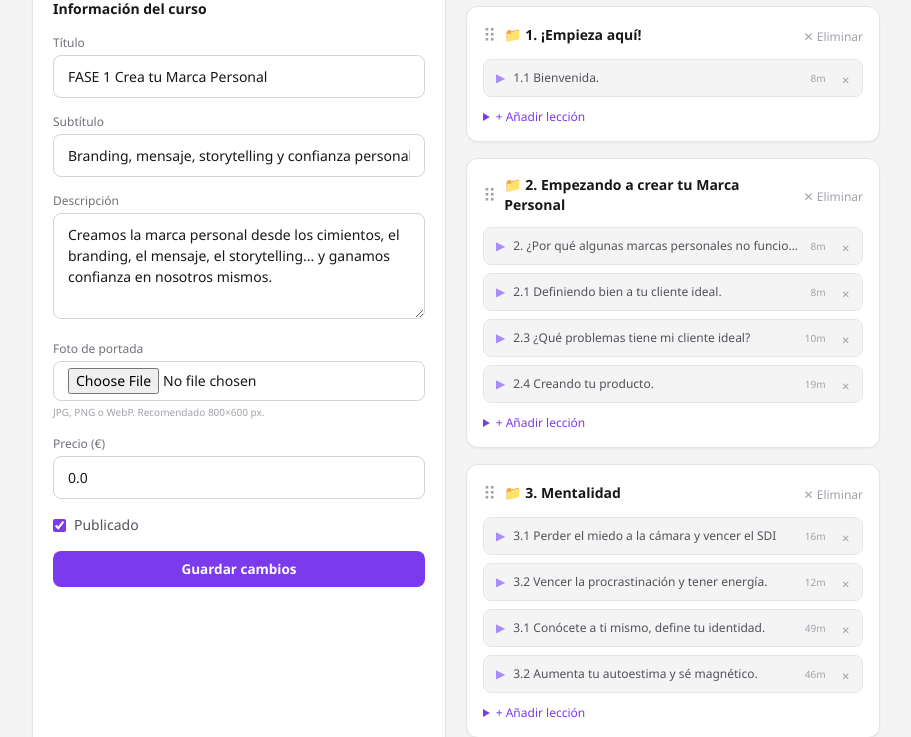
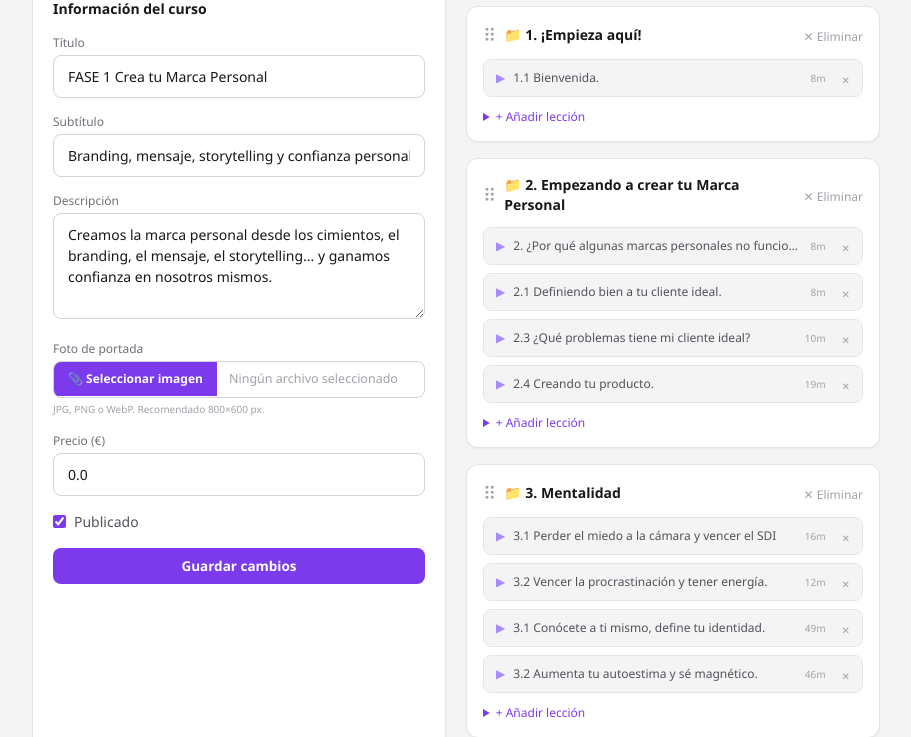
Before and after one commit to activehomees-png/miacademia, a Flask app: page /admin/cursos/1 in a window 1280 px wide. Shown: the part 208-945 px from the top of the page, without its empty margins (184-1095 px from the left). Run offline with Flask 3, Linux system fonts and the light colour scheme; a user stored in the database is signed in; data comes from the database, SQL or seed files in the repository; data that the repository does not hold is empty; some libraries are stand-ins or nearby versions.

Commit message:
Style all file upload inputs with custom violet button
Replaces ugly browser-default file inputs with a consistent
custom widget: violet 'Seleccionar' button + filename display.
Global CSS + JS handler in base.html, applied to all 5 templates.

Co-Authored-By: Claude Sonnet 4.6 <noreply@anthropic.com>

```diff
--- a/templates/admin/edit_course.html
+++ b/templates/admin/edit_course.html
@@ -48,7 +48,11 @@
         </div>
         <p class="text-[10px] text-[#a1a1aa] mb-1">Portada por URL. Sube un archivo para reemplazarla.</p>
         {% endif %}
-        <input type="file" name="cover_image" accept="image/*" class="input text-sm py-1.5"/>
+        <label class="file-upload" style="position:relative">
+          <input type="file" name="cover_image" accept="image/*"/>
+          <span class="file-upload-btn">📎 Seleccionar imagen</span>
+          <span class="file-upload-name">Ningún archivo seleccionado</span>
+        </label>
         <p class="text-[10px] text-[#a1a1aa] mt-1">JPG, PNG o WebP. Recomendado 800×600 px.</p>
       </div>
       <div>
@@ -121,7 +125,11 @@
             <form method="POST" action="{{ url_for('admin_add_lesson_file', lesson_id=lesson.id) }}"
                   enctype="multipart/form-data" class="flex flex-col gap-1.5 mt-2">
               <input type="text" name="name" class="input text-xs py-1" placeholder="Nombre del archivo" required/>
-              <input type="file" name="file" class="input text-xs py-1" accept=".pdf,.doc,.docx,.xls,.xlsx,.ppt,.pptx,.zip,.txt,.mp3" required/>
+              <label class="file-upload" style="position:relative">
+                <input type="file" name="file" accept=".pdf,.doc,.docx,.xls,.xlsx,.ppt,.pptx,.zip,.txt,.mp3" required/>
+                <span class="file-upload-btn">📎 Seleccionar</span>
+                <span class="file-upload-name">Ningún archivo seleccionado</span>
+              </label>
               <button type="submit" class="btn btn-primary btn-sm self-start text-xs">+ Subir archivo</button>
             </form>
           </div>
--- a/templates/base.html
+++ b/templates/base.html
@@ -93,6 +93,18 @@
 
   ::-webkit-scrollbar { width:4px; }
   ::-webkit-scrollbar-thumb { background:var(--border2); border-radius:3px; }
+
+  /* ── File upload custom style ── */
+  .file-upload { display:flex; align-items:center; gap:0; border:1px solid var(--border2);
+                 border-radius:8px; overflow:hidden; background:var(--input-bg); width:100%; }
+  .file-upload input[type=file] { position:absolute; width:1px; height:1px; opacity:0; pointer-events:none; }
+  .file-upload-btn { flex-shrink:0; background:#7c3aed; color:#fff; font-size:12px; font-weight:600;
+                     padding:8px 14px; cursor:pointer; transition:background .15s; white-space:nowrap;
+                     display:flex; align-items:center; gap:5px; }
+  .file-upload-btn:hover { background:#6d28d9; }
+  .file-upload-name { flex:1; font-size:12.5px; color:var(--text4); padding:8px 12px;
+                      white-space:nowrap; overflow:hidden; text-overflow:ellipsis; }
+  .file-upload-name.has-file { color:var(--text2); font-weight:500; }
 </style>
 <!-- Apply saved theme before render to avoid flash -->
 <script>
@@ -307,5 +319,29 @@
 </script>
 
 {% block scripts %}{% endblock %}
+<script>
+/* Global file-upload widget handler */
+document.addEventListener('change', function(e) {
+  if (e.target.type !== 'file') return;
+  const label = e.target.closest('.file-upload');
+  if (!label) return;
+  const nameEl = label.querySelector('.file-upload-name');
+  if (!nameEl) return;
+  if (e.target.files && e.target.files.length > 0) {
+    nameEl.textContent = e.target.files[0].name;
+    nameEl.classList.add('has-file');
+  } else {
+    nameEl.textContent = 'Ningún archivo seleccionado';
+    nameEl.classList.remove('has-file');
+  }
+});
+document.addEventListener('click', function(e) {
+  const btn = e.target.closest('.file-upload-btn');
+  if (!btn) return;
+  const label = btn.closest('.file-upload');
+  if (!label) return;
+  label.querySelector('input[type=file]').click();
+});
+</script>
 </body>
 </html>
```
Also changed, not shown: templates/account_settings.html (+7 -3 lines), templates/admin/settings.html (+5 -2 lines), templates/courses/learn.html (+5 -2 lines).
